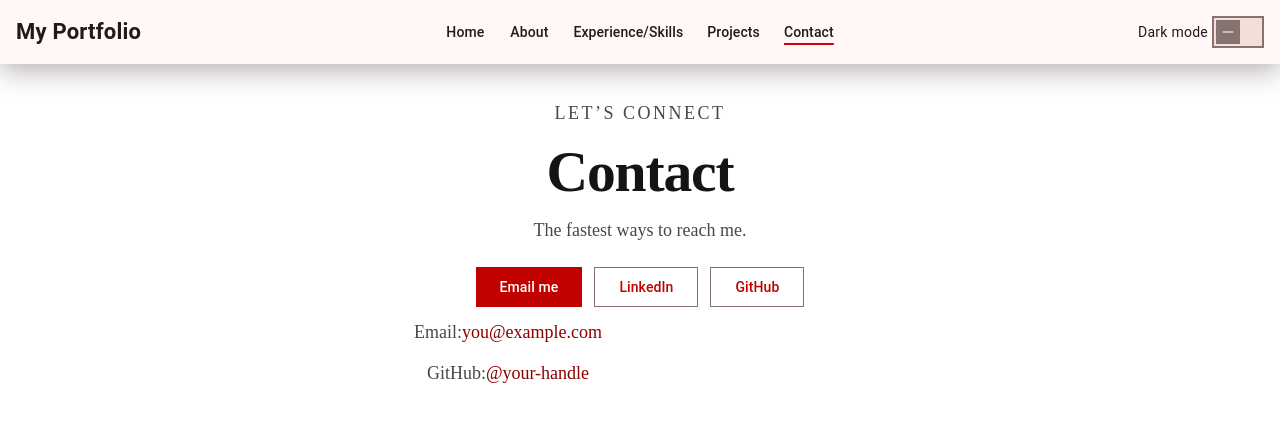
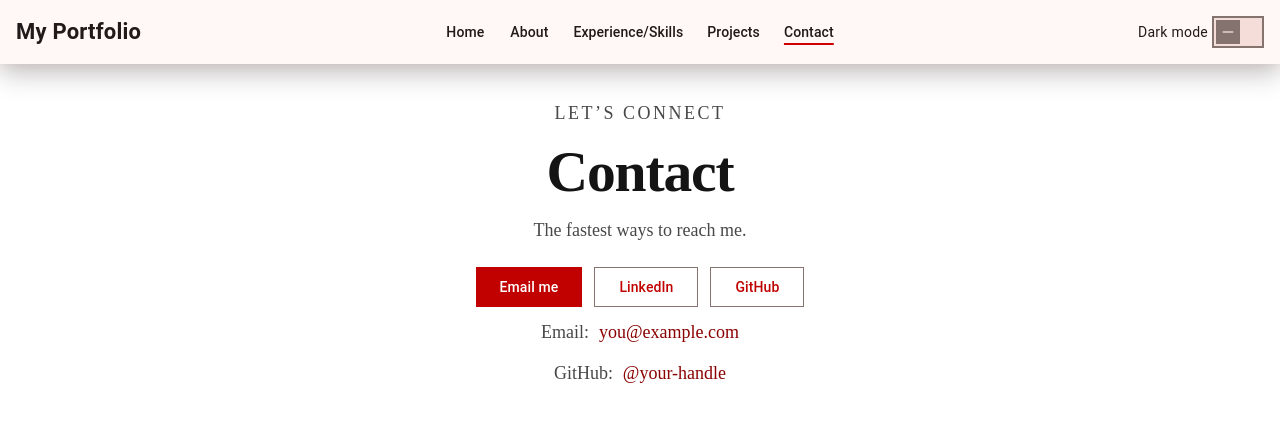
Before and after one commit to luisflores09/My-Portfolio, an Angular app: page /contact in a window 1280 px wide. Shown: the top 422 px of the page. Built offline with nearby package versions, Linux system fonts and the light colour scheme.

Commit message:
updated contact page styles

```diff
--- a/src/app/pages/contact/contact-page.component.scss
+++ b/src/app/pages/contact/contact-page.component.scss
@@ -9,9 +9,14 @@
 .contact-meta {
   margin: 0;
   color: var(--text-secondary);
-  display: flex;
-  justify-content: center;
-  align-items: center;
+  justify-self: center;
+  width: fit-content;
+  max-width: min(72ch, 100%);
+  text-align: center;
+}
+
+.contact-meta .inline-link {
+	margin-left: 0.6ch;
 }
 
 .inline-link {
```
